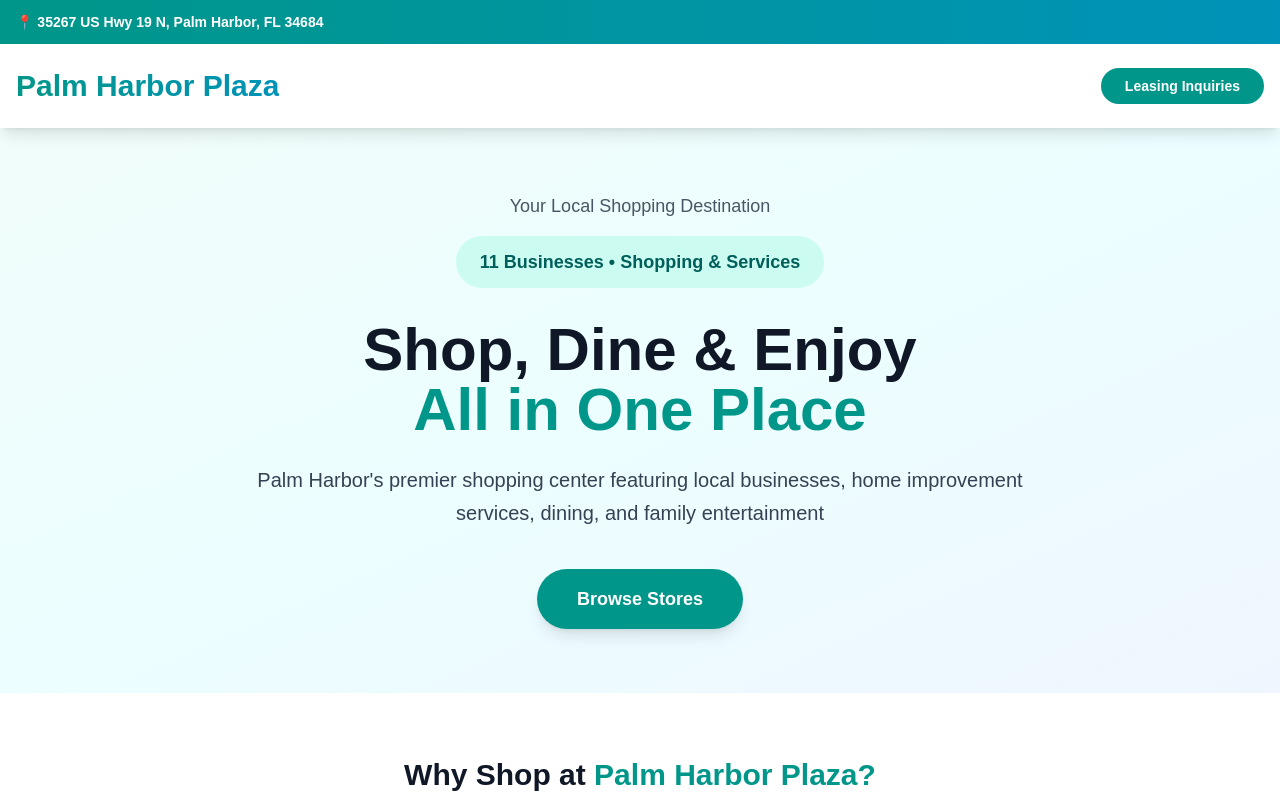
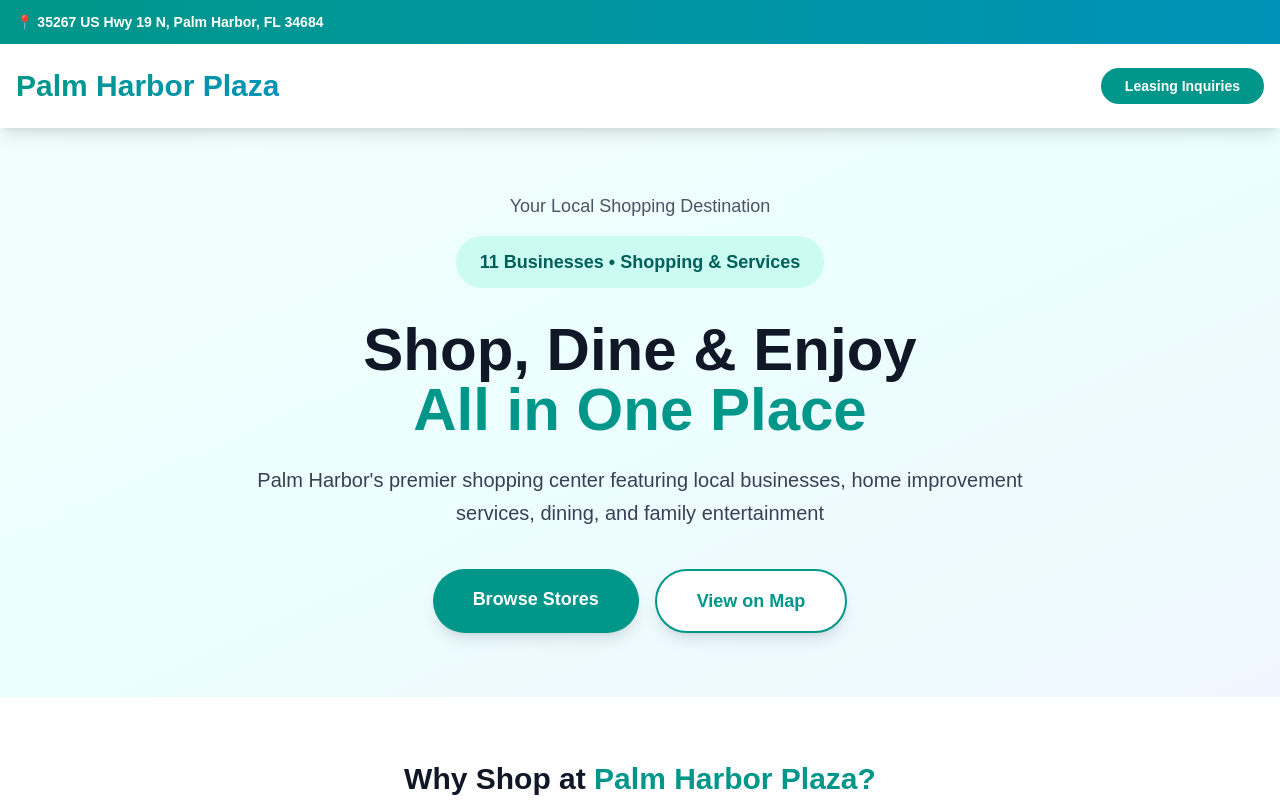
Before and after one commit to stephennewman/stephensites, a Next.js app: page /palmharborplaza in a window 1280 px wide. Shown: the top 800 px of the page. Built offline with nearby package versions, Linux system fonts and the light colour scheme.

Commit message:
Change CTA to View on Map

```diff
--- a/app/palmharborplaza/page.tsx
+++ b/app/palmharborplaza/page.tsx
@@ -105,9 +105,17 @@ export default function PalmHarborPlaza() {
             Palm Harbor&apos;s premier shopping center featuring local businesses, home improvement services, dining, and family entertainment
           </p>
 
-          <div className="flex justify-center">
+          <div className="flex flex-col sm:flex-row gap-4 justify-center">
             <a href="#stores" className="bg-teal-600 hover:bg-teal-700 text-white px-10 py-4 rounded-full font-bold text-lg transition-all shadow-lg hover:shadow-xl cursor-pointer">
               Browse Stores
+            </a>
+            <a
+              href="https://www.google.com/maps/place/35267+US+Hwy+19+N,+Palm+Harbor,+FL+34684"
+              target="_blank"
+              rel="noopener noreferrer"
+              className="bg-white hover:bg-gray-50 text-teal-600 border-2 border-teal-600 px-10 py-4 rounded-full font-bold text-lg transition-all shadow-lg cursor-pointer"
+            >
+              View on Map
             </a>
           </div>
         </div>
```
